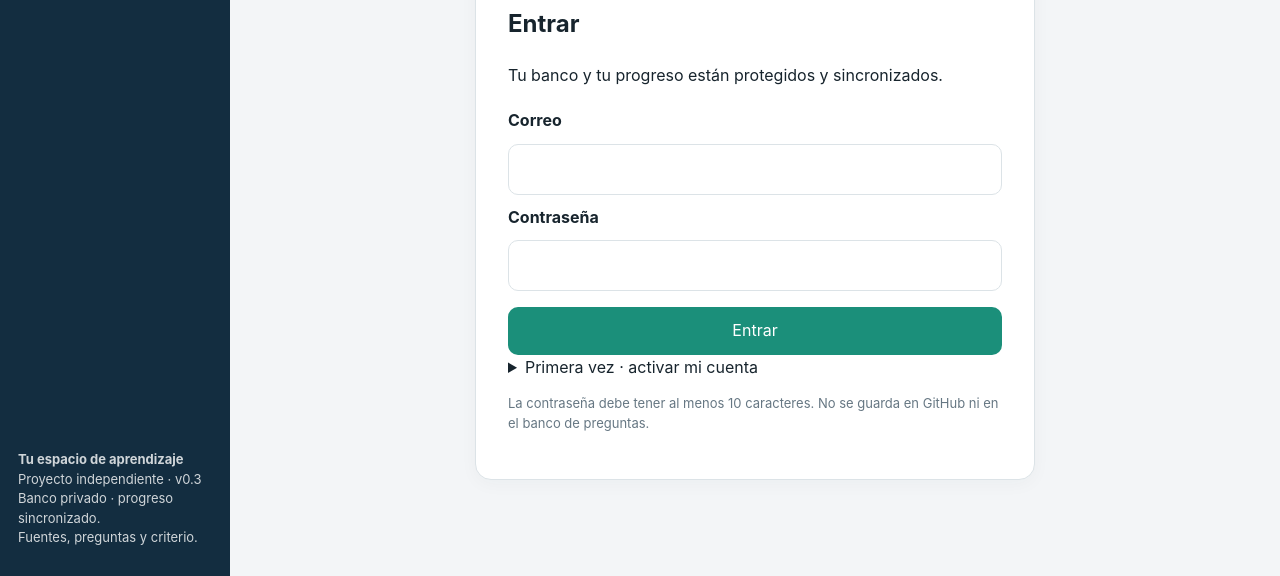
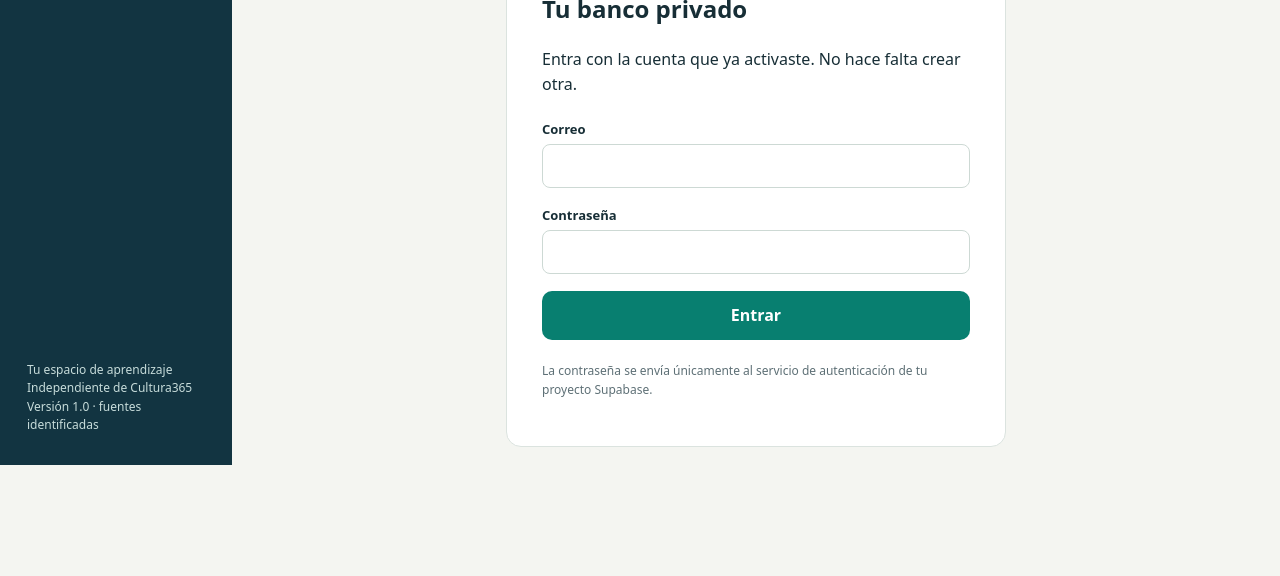
Before and after one commit to frescbar/mir-2027, a plain HTML site: page docs/index.html in a window 1280 px wide. Shown: the part 335-911 px from the top of the page. Drawn offline with nearby package versions, Linux system fonts and the light colour scheme.

Commit message:
Activate MIR/27 1.0 documentary app with existing private Supabase account

```diff
--- a/docs/index.html
+++ b/docs/index.html
@@ -1,3 +1,3 @@
 <!doctype html>
-<html lang="es"><head><meta charset="utf-8"><meta name="viewport" content="width=device-width,initial-scale=1"><meta name="theme-color" content="#132d40"><meta name="description" content="Entrenamiento MIR 2027 privado, sincronizado y basado en fuentes."><meta name="referrer" content="no-referrer"><meta http-equiv="Content-Security-Policy" content="default-src 'self' data: blob:; script-src 'self' 'unsafe-inline' https://cdn.jsdelivr.net; style-src 'self' 'unsafe-inline'; img-src 'self' data: blob:; object-src 'none'; frame-src blob:; connect-src 'self' https://baplujcmcrqnjyarkere.supabase.co wss://baplujcmcrqnjyarkere.supabase.co; base-uri 'none'; form-action 'self'"><title>MIR 2027 · Mi entrenamiento</title><link rel="icon" href="./icon.svg" type="image/svg+xml"><link rel="manifest" href="./manifest.webmanifest"><link rel="stylesheet" href="./styles.css"></head>
-<body><a class="sr-only" href="#main">Saltar al contenido</a><div class="layout"><aside class="sidebar"><div class="brand"><div class="brand-name">MIR<span>/27</span></div><div class="brand-label">Mi entrenamiento<br>médico personal</div></div><nav class="nav" id="nav" aria-label="Navegación principal"></nav><div class="sidebar-bottom"><b>Tu espacio de aprendizaje</b><br>Proyecto independiente · v0.3<br>Banco privado · progreso sincronizado.<br>Fuentes, preguntas y criterio.</div></aside><div class="main-wrap"><header class="topbar"><span id="date-label"></span><div><span class="status-dot"></span><strong id="save-label">Conectando…</strong> <button class="ghost small" id="logout" style="display:none">Salir</button></div></header><main class="main" id="main" tabindex="-1"><div class="loading">Abriendo tu espacio de estudio…</div></main></div></div><div id="toast" role="status" aria-live="polite"></div><script src="https://cdn.jsdelivr.net/npm/@supabase/supabase-js@2"></script><script src="./core.js"></script><script src="./print.js"></script><script src="./cloud.js"></script><script src="./app.js"></script><script src="./enhancements.js"></script></body></html>
+<html lang="es"><head><meta charset="utf-8"><meta name="viewport" content="width=device-width,initial-scale=1"><meta name="theme-color" content="#123441"><meta name="description" content="MIR/27: banco privado de preguntas, comentarios de sus fuentes, atlas, sesiones y progreso."><meta name="referrer" content="no-referrer"><meta http-equiv="Content-Security-Policy" content="default-src 'self' data: blob:; script-src 'self' 'unsafe-inline'; style-src 'self' 'unsafe-inline'; img-src 'self' data: blob: https://baplujcmcrqnjyarkere.supabase.co; connect-src 'self' https://baplujcmcrqnjyarkere.supabase.co; object-src 'none'; base-uri 'none'; form-action 'self'"><title>MIR/27 · Mi entrenamiento</title><link rel="icon" href="./icon.svg" type="image/svg+xml"><link rel="manifest" href="./manifest.webmanifest"><link rel="stylesheet" href="./styles-v1.css?v=1.0.0"></head>
+<body><a href="#main" class="sr-only">Saltar al contenido</a><div class="layout"><aside class="sidebar"><div class="brand"><div class="brand-name">MIR<span>/27</span></div><div class="brand-label">Estudiar. Entender. Recordar.</div></div><nav id="nav" class="nav" aria-label="Secciones de estudio"></nav><div class="sidebar-footer">Tu espacio de aprendizaje<br>Independiente de Cultura365<br>Versión 1.0 · fuentes identificadas</div></aside><div class="main-wrap"><header class="topbar"><div class="date-area"><span id="mode"></span><span id="date-label" class="small muted"></span></div><div class="header-controls"><span id="save-label" role="status" aria-live="polite">Abriendo…</span><button id="font-minus" title="Reducir tamaño del texto">A−</button><button id="font-plus" title="Aumentar tamaño del texto">A+</button><button id="focus" title="Alternar modo foco · F">Foco</button><button id="logout" hidden>Salir</button></div></header><main id="main" class="main" tabindex="-1"><div class="empty">Abriendo tu espacio de estudio…</div></main></div></div><dialog id="dialog" aria-label="Detalle de estudio"></dialog><div id="toast" role="status" aria-live="polite" hidden></div><script src="./core-v1.js?v=1.0.0"></script><script src="./store-v1.js?v=1.0.0"></script><script src="./print-v1.js?v=1.0.0"></script><script src="./app-v1.js?v=1.0.0"></script></body></html>
```
